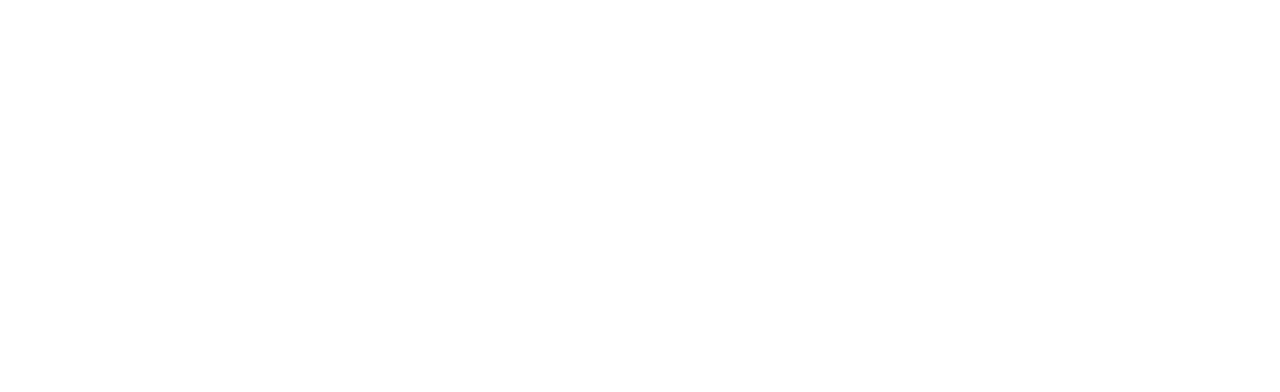
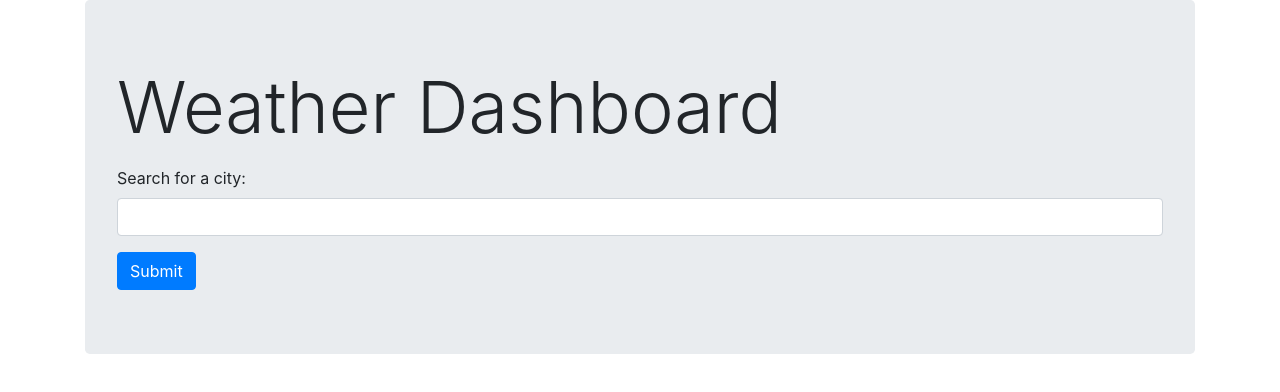
Before and after one commit to nuglah/Weather-Dashboard, a plain HTML site: page index.html in a window 1280 px wide. Drawn offline with nearby package versions, Linux system fonts and the light colour scheme.

Commit message:
added search bar and button and some logic

```diff
--- a/assets/js/script.js
+++ b/assets/js/script.js
@@ -0,0 +1,14 @@
+var cityFind = document.getElementById("city-find");
+
+$(".btn").on("click", function (event) {
+  event.preventDefault();
+  //   console.log(event.target.id);
+  //   for (let i = 0; i < hours.length; i++) {
+  //     if (hours[i].btn === event.target.id) {
+  //       const value = document.getElementById(hours[i].el).value;
+  //       hours[i].text = value;
+  //     }
+  //   }
+  console.log("beef");
+  //   https://api.openweathermap.org/data/2.5/weather?lat={lat}&lon={lon}&appid={API key}
+});
--- a/index.html
+++ b/index.html
@@ -11,9 +11,22 @@
       crossorigin="anonymous"
     />
     <link rel="stylesheet" href="./assets/css/style.css" />
-    <title>Document</title>
+    <title>Weather Dashboard</title>
   </head>
   <body>
+    <div class="container">
+      <!-- Content here -->
+      <header class="jumbotron">
+        <h1 class="display-3">Weather Dashboard</h1>
+        <p id="currentDay" class="lead"></p>
+        <form>
+          <div class="form-group">
+            <label for="exampleInputEmail1">Search for a city:</label>
+            <input type="email" class="form-control" id="exampleInputEmail1" aria-describedby="emailHelp">
+          </div>
+          <button id='city-find' type="submit" class="btn btn-primary">Submit</button>
+        </form>
+    </div>
     <script
       src="https://code.jquery.com/jquery-3.5.1.slim.min.js"
       integrity="sha384-DfXdz2htPH0lsSSs5nCTpuj/zy4C+OGpamoFVy38MVBnE+IbbVYUew+OrCXaRkfj"
```
Also changed, not shown: assets/images/06-server-side-apis-homework-demo.png (added), 3 other files.
